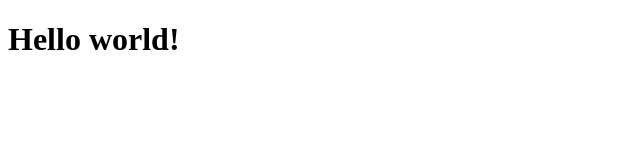
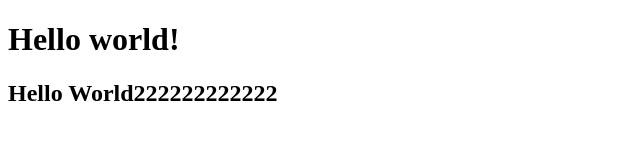
Before and after one commit to hhalsaif/Volunteer-Project, a plain HTML site: page index.html in a window 1280 px wide. Shown: the whole page, without its empty margins (0-640 px from the left). Drawn offline with Linux system fonts and the light colour scheme.

Commit message:
h2
h2 Hello World

```diff
--- a/index.html
+++ b/index.html
@@ -7,5 +7,6 @@
 </head>
 <body>
     <h1>Hello world!</h1>
+    <h2>Hello World222222222222</h2>
 </body>
 </html>
```
